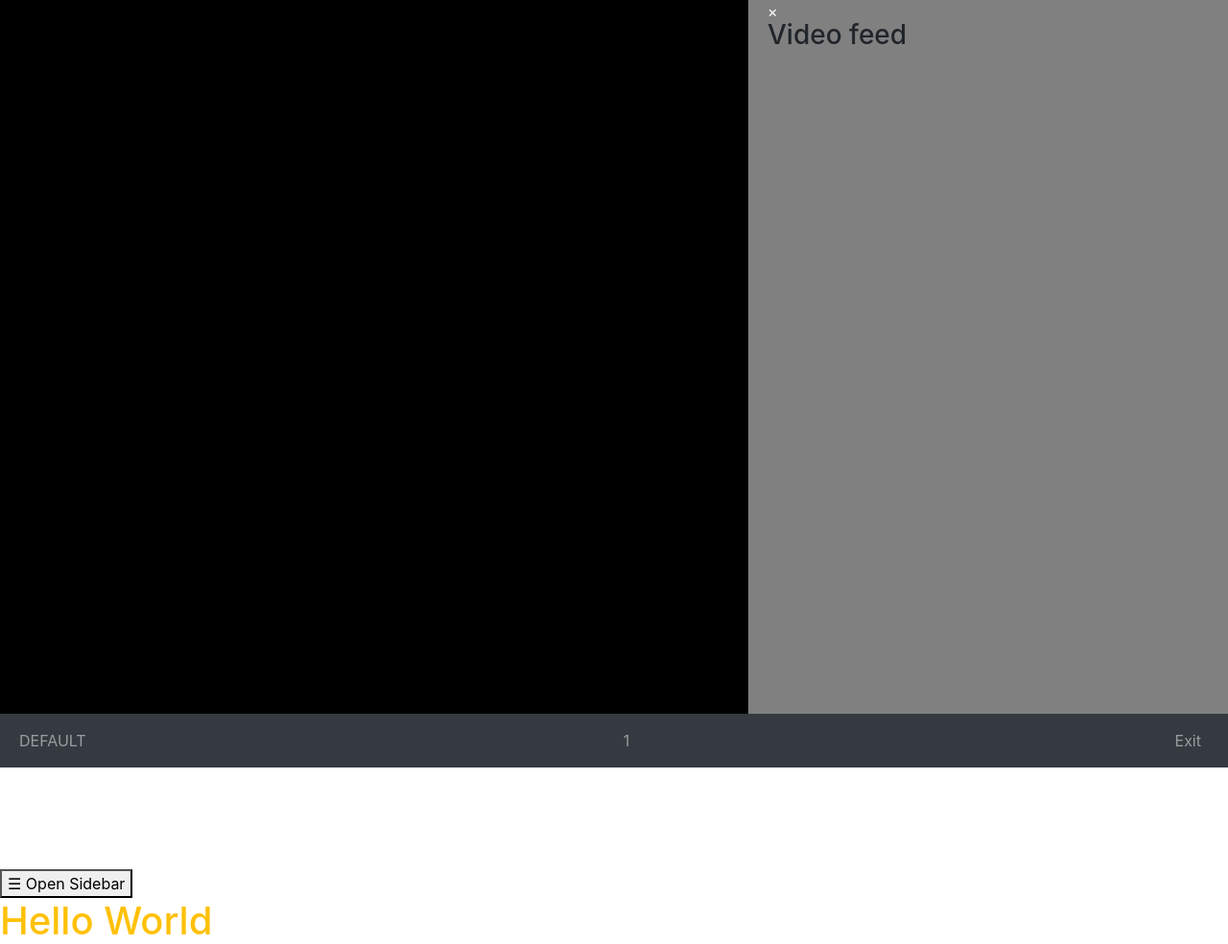
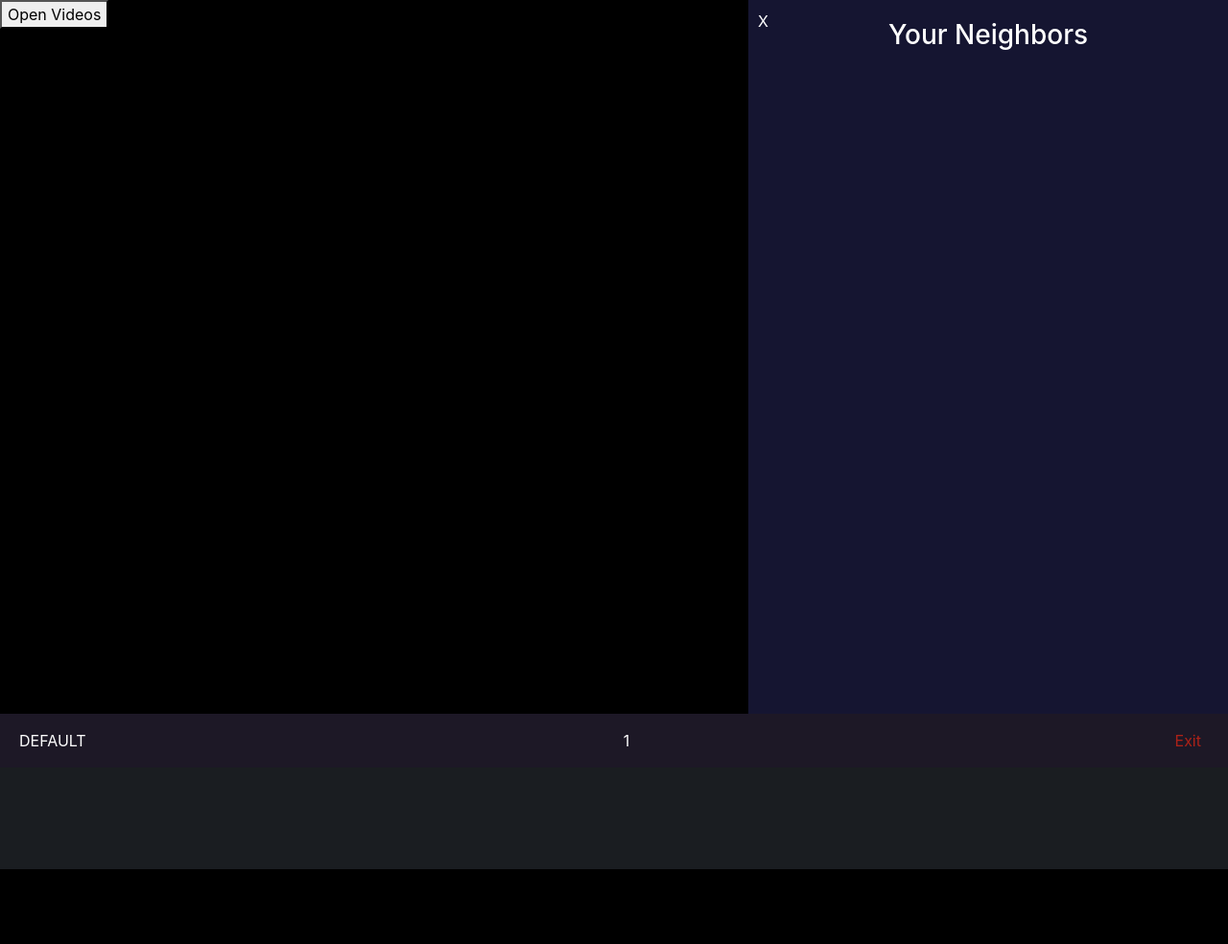
Before and after one commit to JackyFWong/shape_our_space, a Flask app: page /gather in a window 1280 px wide; the page is wider, and only the part inside the window is pictured. Shown: that part at 96% size. After the commit the page ends 906 px from the top of that part, so only its background shows below. Run offline with Flask 2, Linux system fonts and the light colour scheme; some libraries are stand-ins or nearby versions.

Commit message:
stylized everything including video

```diff
--- a/static/js/abstract_video.js
+++ b/static/js/abstract_video.js
@@ -57,7 +57,7 @@ function new_self_peer(peerid) {
 	});
 }
 
-function add_video(peer_id, div_id) {
+function add_video(peer_id, div_id, video_user) {
 	let call = self_peer.call(
 		peer_id, self_stream
 	);
@@ -72,9 +72,18 @@ function add_video(peer_id, div_id) {
 		newvideo.autoplay = true;
 		console.log(remoteStream);
 		newvideo.srcObject = remoteStream;
-		//newvideo.attr("id", "video-"+peer_id)
-		newvideo.id = "video-"+peer_id;
-		$("#"+div_id).append(newvideo);
+
+		let videoName = document.createElement("p");
+		videoName.className = "name-bar";
+		videoName.innerHTML = video_user;
+
+		let videoWrapper = document.createElement("div");
+		videoWrapper.id = "video-"+peer_id;
+		videoWrapper.className = "video-item";
+		videoWrapper.appendChild(newvideo);
+		videoWrapper.appendChild(videoName);
+		$("#"+div_id).append(videoWrapper)
+
 		console.log("Made peer element");
 	});
 }
@@ -94,10 +103,10 @@ function remove_video(peer_id) {
 	delete peer_to_stream[peer_id];
 }
 
-function ensure_video(peer_id, div_id) {
+function ensure_video(peer_id, div_id, video_user) {
 	if (video_for.includes(peer_id)) return;
 	if (peer_to_stream.hasOwnProperty(peer_id)) return;
 	if ($("#video-"+peer_id).length != 0) return;
 	console.log("adding video for ", peer_id);
-	add_video(peer_id, div_id);
+	add_video(peer_id, div_id, video_user);
 }
--- a/static/js/peerjsfun.js
+++ b/static/js/peerjsfun.js
@@ -25,7 +25,7 @@ function update_from_server(arg) {
 			console.log(arg.room.peers[i], self_peer_id);
 			let new_peer_id = arg.room.users[arg.room.peers[i]].peer_id;
 			if (!is_my_peer_id(new_peer_id)) {
-				ensure_video(new_peer_id, "calls");
+				ensure_video(new_peer_id, "calls", arg.room.peers[i]);
 			}
 		}
 		// Remove unneeded videos
--- a/static/styles/main.css
+++ b/static/styles/main.css
@@ -1,12 +1,35 @@
+:root {
+    --c0: #151531;
+    --c1: #121016;
+    --c2: #299BC2;
+    --c3: #FFFFFF;
+    --c4: #323273;
+    --c5: #FFFFFF;
+    --c6: #99CC99;
+    --c7: #BD506C;
+    --c8: #1D1826;
+    --c9: #FFFFFF;
+
+    --cbkg: #1A1D21;
+}
+
 html, body {
     height: 100vh;
     width: 100vw;
     margin: 0;
 }
 
+body {
+    background-color: var(--cbkg);
+}
+
+h1 {
+    color: var(--c5);
+}
+
 .login-wrap {
     height: 100%;
-    max-width: 300px;
+    max-width: 500px;
     display: flex;
     flex-direction: column;
     justify-content: center;
@@ -36,6 +85,13 @@ form.items {
     padding-right: 20px;
 
     z-index: 1;
+
+    background-color: var(--c8);
+    color: var(--c9);
+}
+
+.nav-link {
+    color: #AD2218;
 }
 
 /* SIDE VIDEO BAR / FEED */
@@ -55,20 +111,29 @@ form.items {
     z-index: 1;
     top: 0;
     right: 0;
-    background-color: gray;
     overflow: hidden;
     transition: 0.5s;
+    background-color: var(--c0)
 }
 
-.sidebar a, li {
-    display: block;
-    transition: 0.3s;
+.sidebar h3 {
+    color: var(--c3);
+    text-align: center;
 }
+
 
 .sidebar .closebtn {
     position: absolute;
+    top: 10px;
+    left: 10px;
+    color: white;
+    text-decoration: none;
+}
+
+.openbtn {
+    position: fixed;
     top: 0;
-    color: white;
+    left: 0;
 }
 
 /* VIDEO ITEMS */
--- a/templates/pages/gather.html
+++ b/templates/pages/gather.html
@@ -24,19 +24,18 @@
 <div id="screen-wrap">
     <canvas id="demoCanvas" width="1400", height="900">
     </canvas>
-    <button class="openbtn" onclick="openBar()">&#9776; Open Sidebar</button>
-    <h1 class="text-warning">Hello World</h1>
+    <button class="openbtn" onclick="openBar()">Open Videos</button>
 </div>
 
 <div id="video-feed" class="sidebar">
-    <h3>Video feed</h3>
-    <a href="javascript:void(0)" class="closebtn" onclick="closeBar()">&times;</a>
+    <h3>Your Neighbors</h3>
+    <a href="javascript:void(0)" class="closebtn" onclick="closeBar()">X</a>
     <div id="calls">
     </div>
 </div>
 
 
-<nav id="bottom-nav" class="navbar navbar-expand-md bg-dark navbar-dark fixed-bottom main-bar">
+<nav id="bottom-nav" class="navbar navbar-expand-md fixed-bottom main-bar">
     <span class="navbar-text" id="username">
         {{ context.get('room_code')|safe }}
     </span>
```
Also changed, not shown: other parts of static/styles/main.css (+50 -5 lines), templates/pages/index.html (+1 -6 lines).
